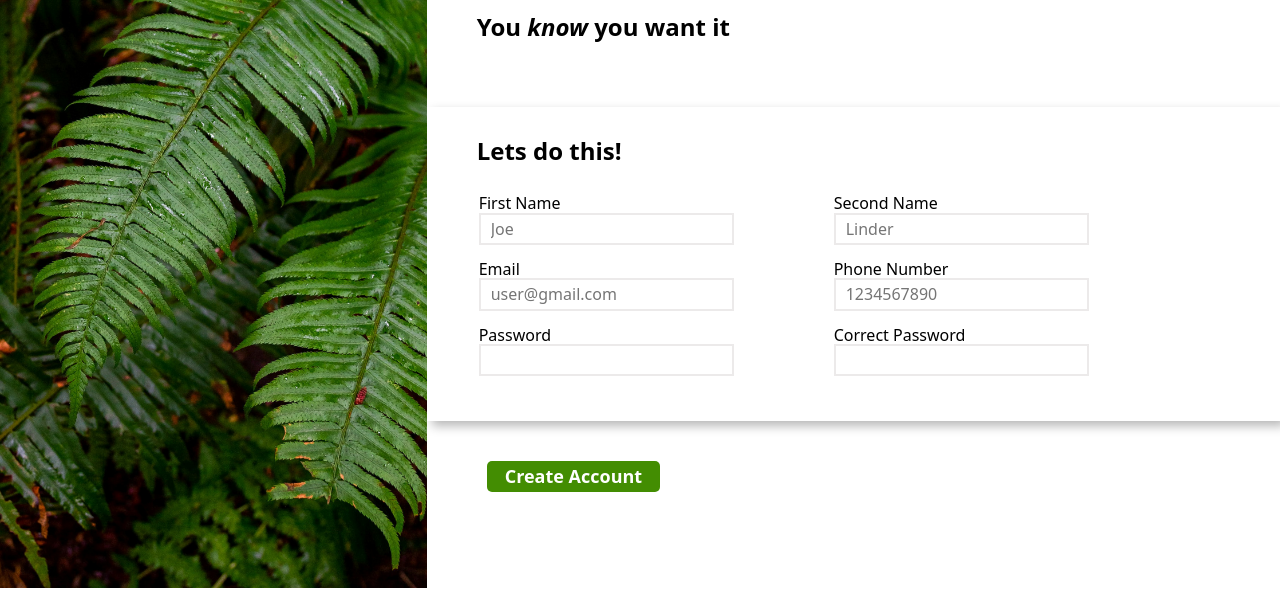
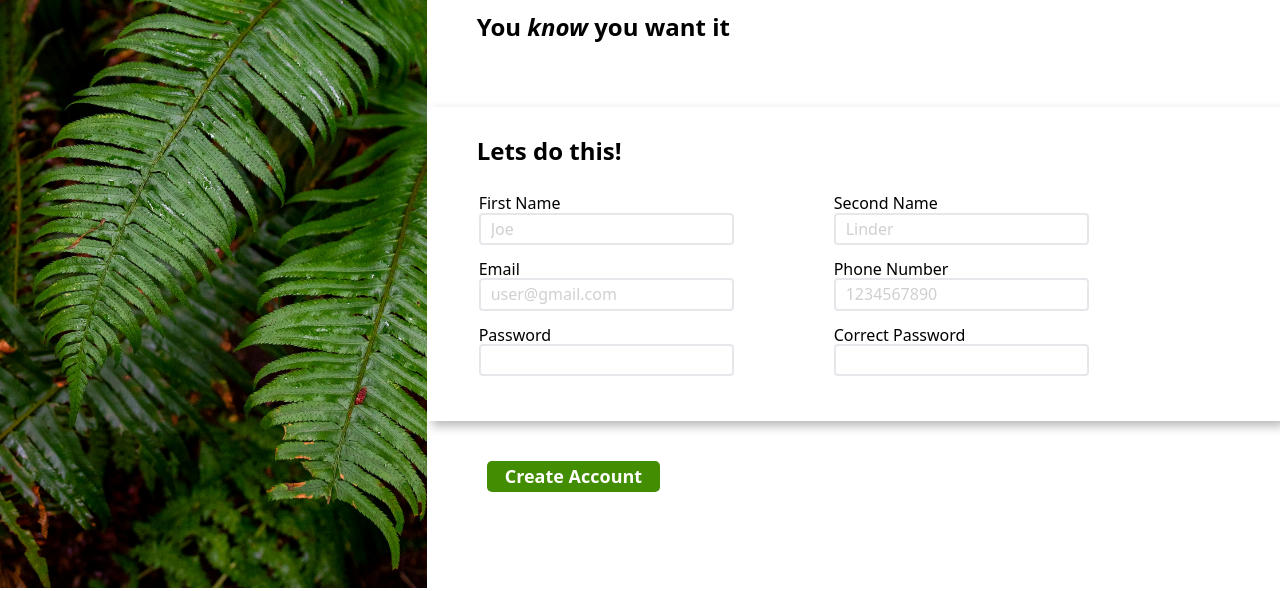
Before and after one commit to thejas2246/sign-up-form, a website: page index.html in a window 1280 px wide. Shown: the part 212-803 px from the top of the page. Drawn offline with nearby package versions, Linux system fonts and the light colour scheme.

Commit message:
Adjust the color of input placeholder

```diff
--- a/styles/styles.css
+++ b/styles/styles.css
@@ -75,8 +75,9 @@ h2{
 }
 
 input{padding: 5px 10px;
-border-color: rgb(236, 234, 234);
+border-color:#E5E7EB;
 border-style: solid;
+border-radius: 4px;
 }
 /* fieldset>div{
     flex: 1;
@@ -104,3 +105,6 @@ border-style: solid;
     font-family: norsebold;
 
 }
+input::placeholder{
+    color: rgb(209, 208, 208);
+}
```
